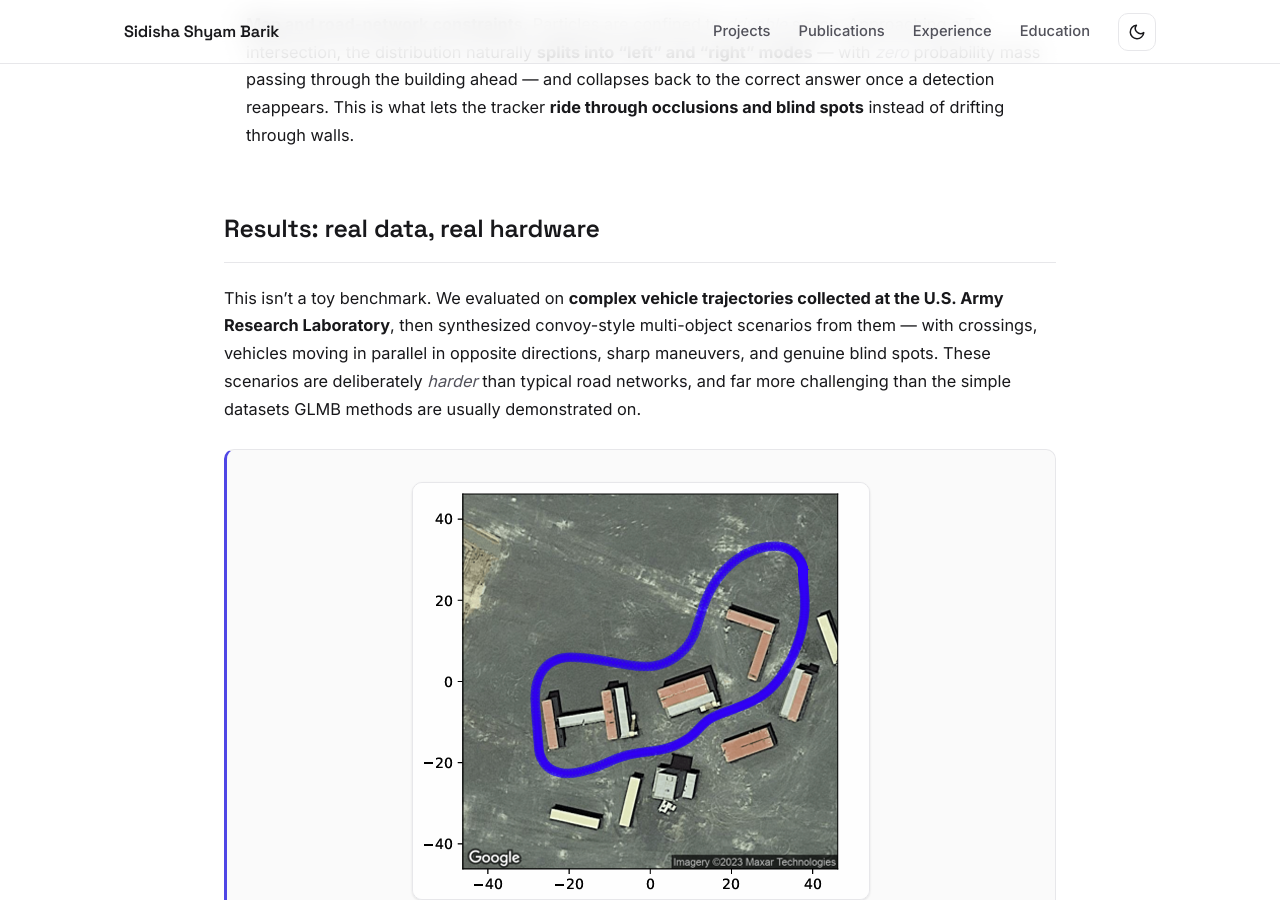
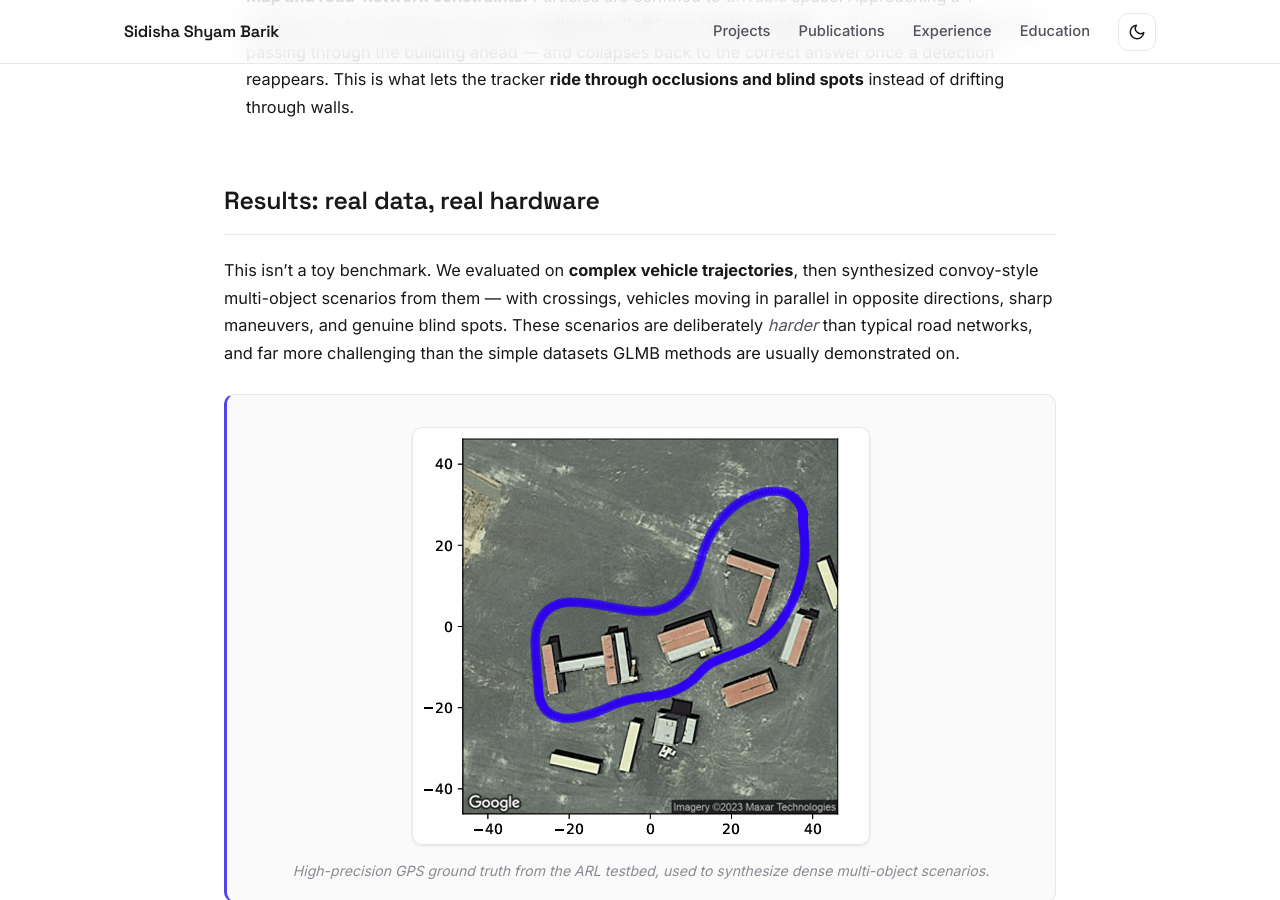
Before and after one commit to sidisha17/portfolio, a Jekyll site: the page built from gpu-glmb.md, in a window 1280 px wide and 900 px high, scrolled down 3315 px. Built offline with Jekyll 4.4.1, drawn with Linux system fonts in a browser that asks for light colours; some of the changed text lies outside the part shown.

Commit message:
updated glmb

```diff
--- a/_data/publications.yml
+++ b/_data/publications.yml
@@ -11,8 +11,7 @@
     trajectories. I re-architected the GLMB filter — the mathematically exact but
     famously slow gold standard for multi-object tracking — to run fully in
     parallel on GPUs, reaching sub-100 ms latency from edge devices to servers.
-    Built end-to-end in PyTorch and validated on complex real-world convoy data
-    collected at the U.S. Army Research Laboratory.
+    Built end-to-end in PyTorch and validated on complex real-world convoy data.
   links:
     - label: "Read more"
       url: /projects/gpu-glmb/
--- a/gpu-glmb.md
+++ b/gpu-glmb.md
@@ -10,7 +10,6 @@ permalink: /projects/gpu-glmb/
 
 **IEEE MILCOM 2025** &middot; 5th Int'l Workshop on the Internet of Things for Adversarial Environments
 **Authors:** P. Balakrishnan\*, **S. Barik\***, S. M. O'Rourke, B. M. Marlin &middot; *\*equal contribution*
-**Sponsored by the U.S. Army Research Laboratory**
 
 [**Read the paper (arXiv) →**](https://www.arxiv.org/abs/2512.06230)
 
@@ -83,7 +82,7 @@ Speed only matters if the tracks are trustworthy, so we made several deliberate
      Export to  media/gpu_glmb_map.png  and enable a blockquote figure here. -->
 
 ## Results: real data, real hardware
-This isn't a toy benchmark. We evaluated on **complex vehicle trajectories collected at the U.S. Army Research Laboratory**, then synthesized convoy-style multi-object scenarios from them — with crossings, vehicles moving in parallel in opposite directions, sharp maneuvers, and genuine blind spots. These scenarios are deliberately *harder* than typical road networks, and far more challenging than the simple datasets GLMB methods are usually demonstrated on.
+This isn't a toy benchmark. We evaluated on **complex vehicle trajectories**, then synthesized convoy-style multi-object scenarios from them — with crossings, vehicles moving in parallel in opposite directions, sharp maneuvers, and genuine blind spots. These scenarios are deliberately *harder* than typical road networks, and far more challenging than the simple datasets GLMB methods are usually demonstrated on.
 
 > ![Test-bed ground-truth trajectories]({{ site.baseurl }}/media/gpu_glmb_groundtruth.png)
 > *High-precision GPS ground truth from the ARL testbed, used to synthesize dense multi-object scenarios.*
```
